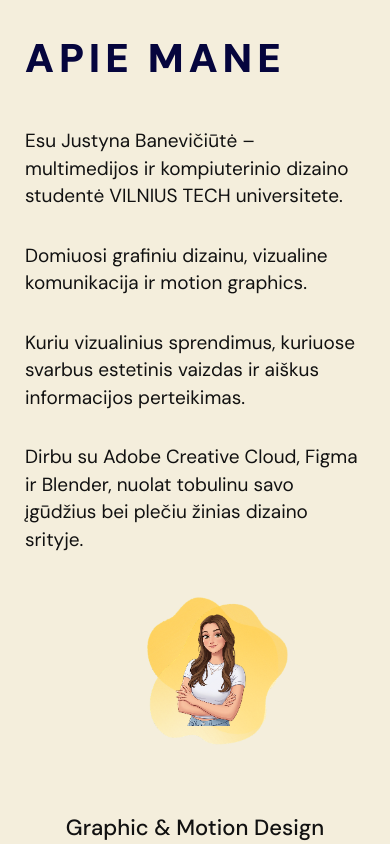
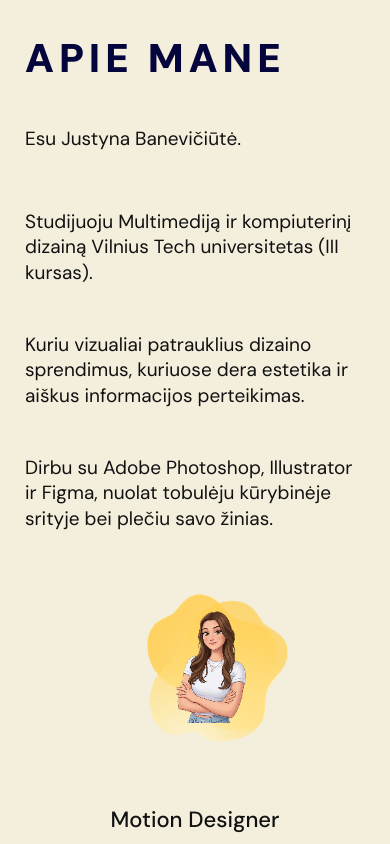
Before and after one commit to justynabaneviciute/Portfolio, a React (Create React App) app: page / in a window 390 px wide. Shown: the part 860-1704 px from the top of the page. Built offline with nearby package versions, Linux system fonts and the light colour scheme; a web font is replaced by a local one.

Commit message:
taisymas

```diff
--- a/src/About.js
+++ b/src/About.js
@@ -7,20 +7,21 @@ function About() {
         <div className="about-text">
           <h2>APIE MANE</h2>
 
-  <p >
-  Esu Justyna Banevičiūtė – multimedijos ir kompiuterinio dizaino studentė VILNIUS TECH universitete.
+          <p className="intro">Esu Justyna Banevičiūtė.</p>
+
+          <p>
+            Studijuoju Multimediją ir kompiuterinį dizainą Vilnius Tech
+            universitetas (III kursas).
           </p>
 
           <p>
-    Domiuosi grafiniu dizainu, vizualine komunikacija ir motion graphics.
+            Kuriu vizualiai patrauklius dizaino sprendimus, kuriuose dera
+            estetika ir aiškus informacijos perteikimas.
           </p>
 
           <p>
-    Kuriu vizualinius sprendimus, kuriuose svarbus estetinis vaizdas ir aiškus informacijos perteikimas.
-  </p>
-
-  <p>
-    Dirbu su Adobe Creative Cloud, Figma ir Blender, nuolat tobulinu savo įgūdžius bei plečiu žinias dizaino srityje.
+            Dirbu su Adobe Photoshop, Illustrator ir Figma, nuolat tobulėju
+            kūrybinėje srityje bei plečiu savo žinias.
           </p>
         </div>
 
@@ -29,7 +30,7 @@ function About() {
             <img className="avatar-full" src="/avatar.png" alt="avatar" />
           </div>
 
-          <p className="role">Graphic & Motion Design</p>
+          <p className="role">Motion Designer</p>
 
           <div className="tools-icons">
          <img src="/ae.png" alt="ae" />
--- a/src/App.css
+++ b/src/App.css
@@ -280,11 +280,10 @@ body {
 
 .about-text p {
   font-size: 25px;
-  line-height: 1.12;
+  line-height: 1.35;
   margin: 0 0 46px;
   color: #111;
 }
-
 
 .about-right {
   display: flex;
@@ -306,14 +305,12 @@ body {
   width: 960px;
   height: 960px;
   object-fit: contain;
-  position: relative;
-  top: -5px;
 }
 
 .role {
-  margin-top: -235px;
-  margin-left: 90px;
-  font-size: 23px;
+  margin-top: -240px;
+  margin-left: 80px;
+  font-size: 26px;
   font-weight: 500;
   color: #111;
 }
@@ -323,7 +320,7 @@ body {
   gap: 20px;
   margin-top: 8px;
   align-items: center;
-  transform: translate(40px, 0px);
+  transform: translate(40px, 5px);
 }
 
 .tools-icons img {
@@ -456,7 +453,6 @@ body {
   object-fit: cover;
   filter: blur(3px);
   transition: filter 0.4s ease, transform 0.4s ease;
-    border-radius: 18px;
 }
 .medium-yellow img {
   object-fit: contain;
@@ -808,18 +804,15 @@ padding: 120px 90px 15px;
   .about-text h2 {
     font-size: 52px;
   }
-.about-text .intro {
-  font-size: 24px;
-  font-weight: 500;
-  line-height: 1.35;
-  margin-bottom: 32px;
-}
 
-.about-text p {
-  font-size: 22px;
-  line-height: 1.45;
-  margin-bottom: 32px;
-}
+  .about-text .intro {
+    font-size: 28px;
+  }
+
+  .about-text p {
+    font-size: 24px;
+  }
+
   .about-right {
     margin-top: -80px;
     margin-right: 0;
```
Lines whose indentation alone changed are shown as unchanged.
